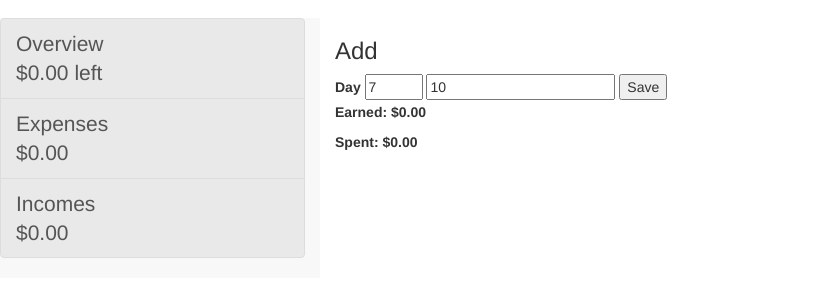
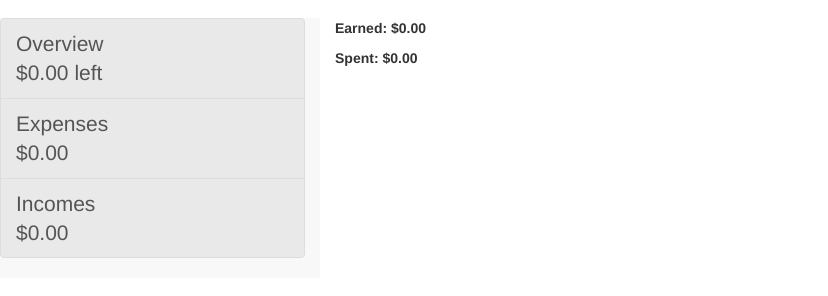
Before and after one commit to darjadrof/testniDan, a website: page index.html in a window 1280 px wide. Shown: the part 54-350 px from the top of the page, without its empty margins (0-828 px from the left). Drawn offline with nearby package versions, Linux system fonts and the light colour scheme; some packages are replaced by stand-ins of ours; no server answers.

Commit message:
Only a test commit.

```diff
--- a/app/home/home.view.html
+++ b/app/home/home.view.html
@@ -1,5 +1,5 @@
 
-<crud-form></crud-form>
+<!--<crud-form></crud-form>-->
 
 <!-- Showing calculated earnings. -->
 <strong>
```
